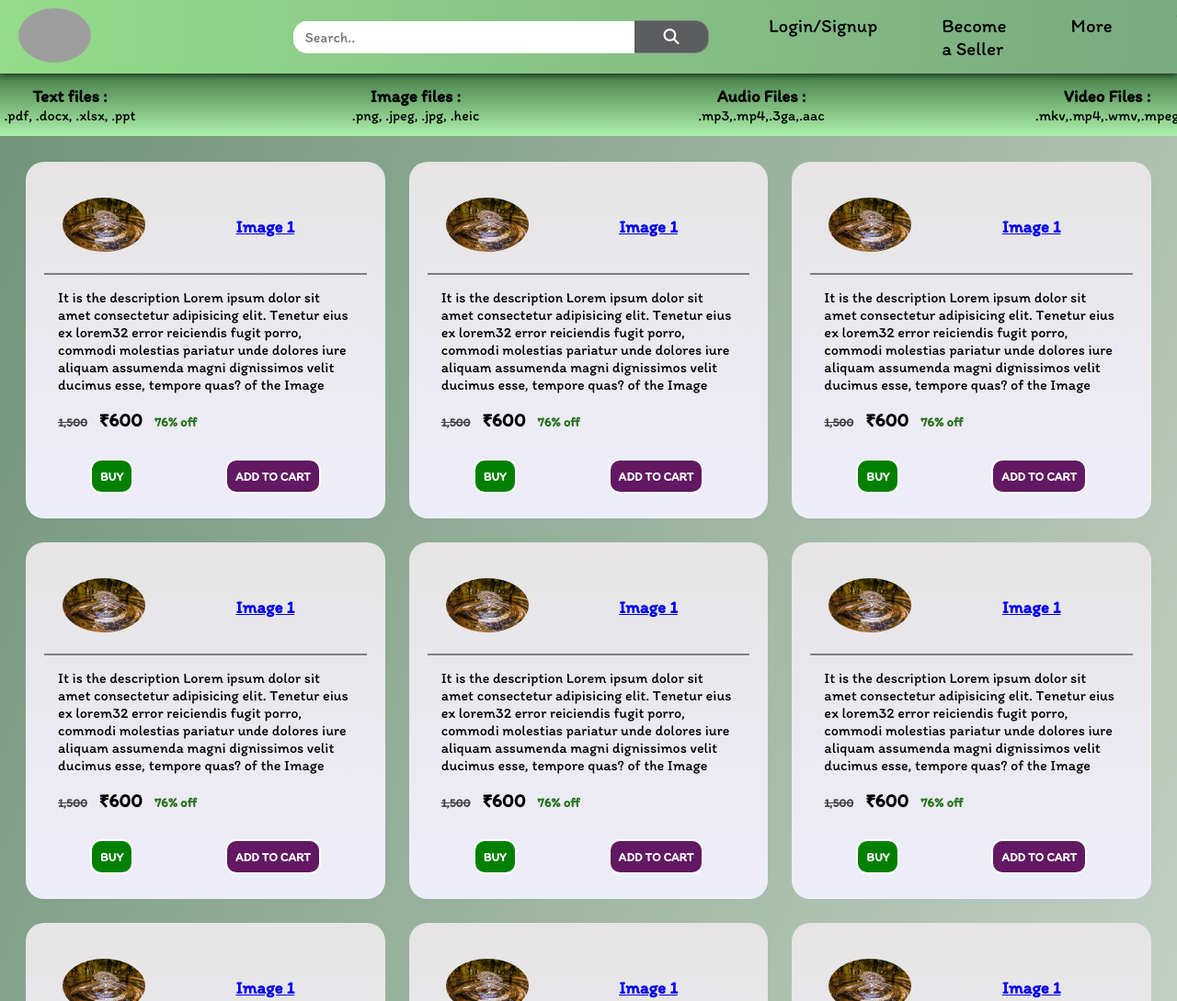
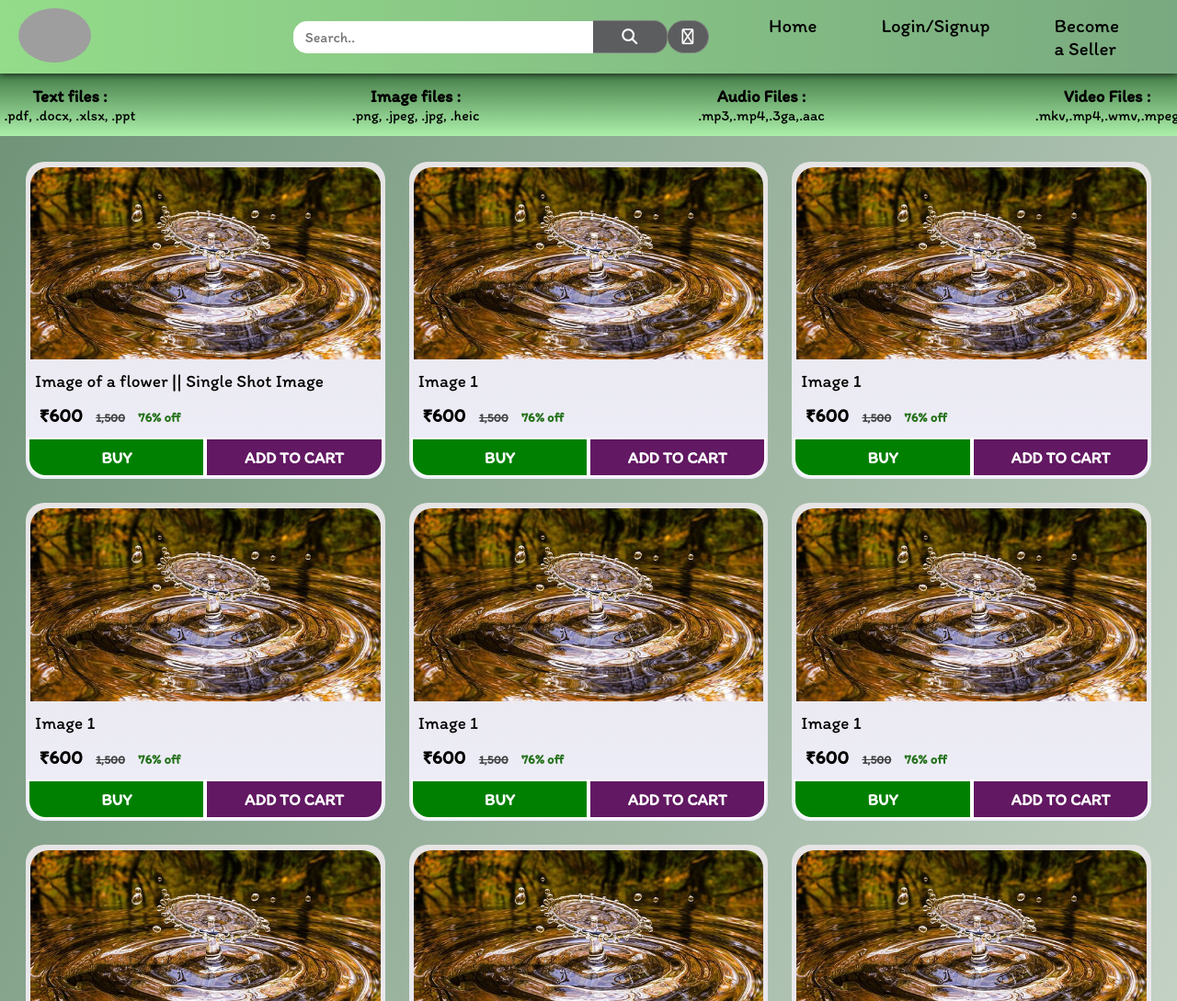
Before and after one commit to anil1108/SoftSellers.com-Frontend-, a plain HTML site: page homepage.html in a window 1280 px wide. Shown: the top 1089 px of the page at 92% size. Drawn offline with Linux system fonts and the light colour scheme; grey boxes are pictures that could not be loaded.

Commit message:
3rd commit

```diff
--- a/CSS/homepage.css
+++ b/CSS/homepage.css
@@ -23,6 +23,7 @@
   z-index: -1;
   opacity: 0.4;
 }
+
 
 .navbar {
     height: var(--navbar-height);
@@ -65,7 +66,7 @@
     align-self: center;
     padding: 8px;
     padding-left:13px ;
-    width: 400px;
+    width: 350px;
     border-bottom-left-radius: 15px;
     border-top-left-radius: 15px;
     border: none;
@@ -75,7 +76,6 @@
 .navbar .searchbar button{
   border-bottom-right-radius: 15px;
   border-top-right-radius: 15px;
-
   float: left;
   width: 20%;
   height: 36px;
@@ -88,6 +88,12 @@
   cursor: pointer;
 
 }
+
+.navbar .searchbar .mic{
+  border-radius: 50px;
+  width: 50px;
+}
+
 
 .navbar .searchbar button:hover{
     background: #434445;
@@ -172,30 +178,57 @@
   display: block;
   margin: 8px;
   /* width: auto; */
-  padding: 20px;
+  /* padding: 20px; */
   border-radius: 20px;
   /* background-color: #ffffff; */
   background-image:linear-gradient(rgb(230, 228, 228),rgb(238, 238, 250)) ;
 }
 
+.contents .items .h_link{
+  text-decoration: none;
+  color: black;
+
+}
+
 .contents .items .product_header{
-  display: flex;
+  display: block;
+  padding-bottom: 4%;
+  padding: 0%;
+  margin: 0%;
   /* justify-content: center; */
+}
+.contents .items .product_header a{
+margin: 0%;
+padding: 0%;
+
 }
 
 .contents .items .product_header .img_container{
+  display: flex;
+  align-items: center;
+  justify-content: center;
+  height: auto;
   position: relative;
 }
 
 .contents .items .product_header .product_name{
-  display: flex;
-  justify-content: center;
-  align-items: center;
-  width: 100%;
+  /* display: flex; */
+  /* justify-content: center;
+  align-items: center; */
+  padding-left: 10px;
+  margin-top: 10px;
+  margin-bottom: 5px;
+  font-size: 1.2rem
 }
 
 .contents .items .product_header .img_container img{
-  width: 90px;
+  width: 100%;
+  height: 100%;
+  margin:2px;
+  border-top-right-radius: 20px;
+  border-top-left-radius: 20px;
+  border-bottom-left-radius: 0px;
+  border-bottom-right-radius: 0px;
 }
 
 
@@ -204,6 +237,7 @@
   height: 100px;
   overflow-y: scroll;
   border-top: 2px solid grey;
+  margin: 3px;
 }
 
 #product_description::-webkit-scrollbar{
@@ -212,8 +246,10 @@
 
 .contents .items .item_price{
   padding:15px;
+  padding-bottom: 10px;
+  padding-top: 8px;
   margin-right: 5px;
-  font-weight: bold;
+  font-weight: 800;
 }
 .contents .items .item_price #price{
   text-decoration: line-through;
@@ -232,10 +268,12 @@
 }
 
 .contents .items #btns {
-  margin-top: 15px;
+  margin-top: 7px;
   display: flex;
-  justify-content: space-around;
-  margin-bottom: 7px;
+  justify-content: space-evenly;
+  margin-bottom: 4px;
+  margin:2px ;
+  /* font-size: 1.2rem; */
 }
 
 .contents .items #btns #to_cart a{
@@ -245,8 +283,9 @@
 
 .contents .items #btns #to_buy,#to_cart {
   padding: 9px;
-  border-radius:12px ;
   border: 2px solid white;
+  width: 50%;
+  font-size: 1.1rem;
 }
 
 
@@ -254,12 +293,15 @@
   background-color: green;
   color: white;
   font-weight: bold;
+  border-bottom-left-radius:20px;
 }
 
 .contents .items #btns #to_cart{
   background-color: rgb(98, 24, 98);
   color: white;
   font-weight: bold;
+  border-bottom-right-radius:20px;
+
 }
 .contents .items #btns #to_buy:hover{
   cursor: pointer;
--- /dev/null
+++ b/CSS/use_dashboard.css
@@ -0,0 +1,143 @@
+@import url('https://fonts.googleapis.com/css2?family=DM+Sans&family=DM+Serif+Display&display=swap');
+
+
+*{
+    padding: 0;
+    margin: 0;
+    font-family:'Itim', cursive;
+}
+
+:root{
+    /* --font-main:'DM Sans', sans-serif;
+    --font-secondary:'DM Serif Display', serif; */
+    --navbar-height: 80px;
+    --font-a:'Itim', cursive;
+
+}
+.navbar::before {
+  content: "";
+  background-color: white;
+  position: absolute;
+  height: 100%;
+  width: 100%;
+  z-index: -1;
+  opacity: 0.4;
+}
+
+.navbar {
+    height: var(--navbar-height);
+    display: flex;
+    align-items: center;
+    position: relative;
+    top: 0px;
+    width: 100%;
+    position: fixed;
+    box-shadow: 0px 0px 8px;
+    /* background-color: #085a90; */
+    background-image: linear-gradient(to right ,#4cc43c,#20702b);
+    z-index: 999;
+    color: #090a0a;
+    /* opacity:0.5;  */
+  }
+
+
+
+.img_container {
+    margin: 4px 5px;
+  }
+.img_container img{
+    height: 59px;
+    margin: 15px 15px;
+    padding: 15px, 30px;
+    border-radius:100%;
+  }
+
+  .navbar .searchbar {
+    display: flex;
+    margin-left: 200px;
+    /* margin-inline-start: 70px; */
+
+  }
+
+
+  .navbar .searchbar #t_search{
+
+    align-self: center;
+    padding: 8px;
+    padding-left:13px ;
+    width: 400px;
+    border-bottom-left-radius: 15px;
+    border-top-left-radius: 15px;
+    border: none;
+    font-size: medium;
+  }
+
+.navbar .searchbar button{
+  border-bottom-right-radius: 15px;
+  border-top-right-radius: 15px;
+
+    float: left;
+    width: 20%;
+    height: 36px;
+    padding: 6.7px;
+    background: #5c5d5e;
+    color: white;
+    font-size: 17px;
+    border: 1px solid grey;
+    border-left: none; /* Prevent double borders */
+    cursor: pointer;
+
+}
+
+.navbar .searchbar button:hover{
+    background: #434445;
+}
+
+.navbar ul{
+    display: flex;
+    margin-left: 30px;
+    font-style: var(--font-a);
+  }
+
+.navbar ul li{
+    /* display: flex; */
+    /* font-style: var(--font-main); */
+    list-style: none;
+    font-size: 1.3rem;
+  }
+
+
+  .navbar ul li a{
+    display: block;
+    padding: 10px 35px;
+    border-radius: 20px;
+    text-decoration: none;
+    color: black;
+    transition: 0.3s ease;
+  }
+
+.navbar ul li a:hover{
+    color: black;
+    background-color: white;
+    display: block;
+    padding: 10px 35px;
+    border-radius: 20px;
+
+}
+
+.left{
+    margin-top: 80px;
+    width: 20%;
+    border-right: 2px solid black;
+
+}
+
+.left .img_container{
+    display: flex;
+    flex-direction: column;
+    align-items: center;
+}
+.left .img_container img{
+    height: 150px;
+    width: 150px;
+}
--- /dev/null
+++ b/abc.html
@@ -0,0 +1,10 @@
+<!DOCTYPE html>
+<html>
+  <head>
+    <title>Title of the document</title>
+    <link rel="icon" type="images/x-icon" href="https://www.w3docs.com/favicon.ico" />
+  </head>
+  <body>
+    <h1>Hello from W3docs!</h1>
+  </body>
+</html>
--- a/homepage.html
+++ b/homepage.html
@@ -7,27 +7,34 @@
     <meta name="viewport" content="width=device-width, initial-scale=1.0">
     <title>HOME PAGE</title>
     <link rel="stylesheet" href="/CSS/homepage.css">
+    <link rel="icon" type="image/x-icon" href="images/logo-no-background.ico"/>
     <script src="https://kit.fontawesome.com/9110d07ed9.js" crossorigin="anonymous"></script>
     <link rel="preconnect" href="https://fonts.googleapis.com">
     <link rel="preconnect" href="https://fonts.gstatic.com" crossorigin>
     <link href="https://fonts.googleapis.com/css2?family=Itim&display=swap" rel="stylesheet">
-    <link rel="icon" class="title_logo" href="/logo/logo1.png" type="x-icon/image">
 </head>
 
 <body onload="">
     <nav class="navbar">
+        <!-- <button class="navbar-toggler" type="button" data-bs-toggle="collapse"
+                data-bs-target="#navbarSupportedContent" aria-controls="navbarSupportedContent" aria-expanded="false"
+                aria-label="Toggle navigation">
+                <span class="navbar-toggler-icon"></span>
+            </button> -->
         <div class="img_container">
             <img src="/images/logo1.png" alt="not_set">
         </div>
         <div class="searchbar">
             <input type="text" placeholder="Search.." id="t_search">
             <button type="submit"><i class="fa fa-search"></i></button>
+            <button type="button" class="mic"><i class="fa-regular fa-microphone"></i></button>
             <!-- <input type="button" name="search_button" id="search1" placeholder="search"> -->
         </div>
         <ul class="items">
+            <li class="item"><a href="/homepage.html">Home</a></li>
             <li class="item"><a href="/login.html">Login/Signup</a></li>
             <li class="item"><a href="becomeA_Seller.html">Become a Seller</a></li>
-            <li class="item"><a href="">More</a></li>
+            <!-- <li class="item"><a href="">More</a></li> -->
             <li class="item"><a href="add_to_cart.html"><i class="fa-solid fa-cart-arrow-down"></i>Cart</a></li>
         </ul>
     </nav>
@@ -61,93 +68,37 @@
 
     <section class="contents grid_container" id="sect_cont">
 
-        <!--  <div class="items">
-            <div class="product_header">
-                <div class="img_container">
-                    <img src="/images/logo1.png" id="product_img" alt="Image not found">
-                </div>
-                <div class="product_name">
-                    <h3 id="product_title">Image 1 lore
-                </div>
-                </h3>
-            </div>
-            <div id="product_description">
-                <p>It is the description of the Image Lorem, ipsum Lorem ipsum dolor sit amet consectetur adipisicing
-                    elit. Eos, ut tempora suscipit dolores ducimus animi dolor, necessitatibus impedit voluptate
-                    deserunt vel dicta dolorem id? Neque atque rem facere explicabo perspiciatis repellat nihil quos ea
-                    aliquam!
-            </div>
-            <div class="item_price">
-                <label for="price" id = "price">1,500</label>
-                <label for="d_price" id="d_price"><span>&#x20B9</span>600</label>
-                <label for="profit" id="profit">76% off</label>
-            </div>
-            <div id="btns">
-                <button type="button" id="to_buy">BUY</button>
-                <button type="button" id="to_cart"><a href="add_to_cart.html"> ADD TO CART</a></button>
-            </div>
-        </div> -->
-
-        <!-- <div class="items" id="item_block">
-            <a href="product.html">
+        <div class="items" id="item_block">
+            <a href="product.html" class="h_link">
                 <div class="product_header">
                     <div class="img_container">
                         <img src="/images/2.jpg" id="product_img" alt="Image not found">
                     </div>
                     <div class="product_name">
-                        <h3 id="product_title">Image 1
+                        <p id="product_title">Image of a flower || Single Shot Image
+                        </p>
                     </div>
-                    </h3>
                 </div>
             </a>
-            <div id="product_description">
+            <!-- <div id="product_description">
                 <p>It is the description Lorem ipsum dolor sit amet consectetur adipisicing elit. Tenetur eius ex
                     lorem32 error reiciendis fugit porro, commodi molestias pariatur unde dolores iure aliquam assumenda
                     magni dignissimos velit ducimus esse, tempore quas? of the Image Lorem, ipsum dolor
                     sit amet consectetur adipisicing elit. Eum voluptatum, dolor
                     autem atque ullam saepe dolores rem odit consequuntur minus cumque eaque, cum, dolore animi quidem
                     dolorum vero non possimus!</p>
-            </div>
+            </div> -->
             <div class="item_price">
+                <label for="d_price" id="d_price"><span>&#x20B9</span>600</label>
                 <label for="price" id="price">1,500</label>
-                <label for="d_price" id="d_price"><span>&#x20B9</span>600</label>
                 <label for="profit" id="profit">76% off</label>
             </div>
             <div id="btns">
                 <button id="to_buy">BUY</button>
-                <button id="to_cart">ADD TO CART</button>
+                <button id="to_cart"> <a href="add_to_cart.html">ADD TO CART</a></button>
             </div>
-        </div> -->
-        <!-- <div class="items" id="item_block">
-            <a href="product.html">
-                <div class="product_header">
-                    <div class="img_container">
-                        <img src="/images/logo1.png" id="product_img" alt="Image not found">
         </div>
-                    <div class="product_name">
-                        <h3 id="product_title">Image 1
-                    </div>
-                    </h3>
-                </div>
-            </a>
-            <div id="product_description">
-                <p>It is the description Lorem ipsum dolor sit amet consectetur adipisicing elit. Tenetur eius ex
-                    lorem32 error reiciendis fugit porro, commodi molestias pariatur unde dolores iure aliquam assumenda
-                    magni dignissimos velit ducimus esse, tempore quas? of the Image Lorem, ipsum dolor
-                    sit amet consectetur adipisicing elit. Eum voluptatum, dolor
-                    autem atque ullam saepe dolores rem odit consequuntur minus cumque eaque, cum, dolore animi quidem
-                    dolorum vero non possimus!</p>
-            </div>
-            <div class="item_price">
-                <label for="price" id=price>1,500</label>
-                <label for="d_price" id="d_price"><span>&#x20B9</span>600</label>
-                <label for="profit" id="profit">76% off</label>
-            </div>
-            <div id="btns">
-                <button id="to_buy">BUY</button>
-                <button id="to_cart">ADD TO CART</button>
-            </div>
-        </div> -->
+
 
 
 
@@ -214,28 +165,20 @@
         console.log("add");
         for(var i = 1;i<=20;i++){
             html='<div class="items" id="item_block">\
-                    <a href="product.html">\
+            <a href="product.html" class="h_link">\
                 <div class="product_header">\
                     <div class="img_container">\
                         <img src="/images/2.jpg" id="product_img" alt="Image not found">\
                     </div>\
                     <div class="product_name">\
-                        <h3 id="product_title">Image 1\
+                        <p id="product_title">Image 1\
+                        </p>\
                     </div>\
-                    </h3>\
                 </div>\
             </a>\
-                    <div id="product_description">\
-                    <p>It is the description Lorem ipsum dolor sit amet consectetur adipisicing elit. Tenetur eius ex\
-                    lorem32 error reiciendis fugit porro, commodi molestias pariatur unde dolores iure aliquam assumenda\
-                    magni dignissimos velit ducimus esse, tempore quas? of the Image Lorem, ipsum dolor\
-                    sit amet consectetur adipisicing elit. Eum voluptatum, dolor\
-                    autem atque ullam saepe dolores rem odit consequuntur minus cumque eaque, cum, dolore animi quidem\
-                    dolorum vero non possimus!</p>\
-                </div>\
             <div class="item_price">\
-                    <label for="price" id = "price">1,500</label>\
                 <label for="d_price" id="d_price"><span>&#x20B9</span>600</label>\
+                <label for="price" id="price">1,500</label>\
                 <label for="profit" id="profit">76% off</label>\
             </div>\
             <div id="btns">\
```
Also changed, not shown: add_to_cart.html (+3 -2 lines), becomeA_Seller.html (+1 -0 lines), cat_audio.html (+2 -1 lines), cat_img.html (+1 -1 lines), cat_txt.html (+2 -2 lines), cat_vid.html (+1 -1 lines), demo.json (added, +7 -0 lines), login.html (+1 -1 lines), navbar.html (added, +126 -0 lines), product.html (+1 -1 lines), user_dashboard.html (added, +36 -0 lines), images/logo-no-background.ico (added), images/logo-no-background.svg (added), 1 other file. Lines whose indentation alone changed are shown as unchanged.
